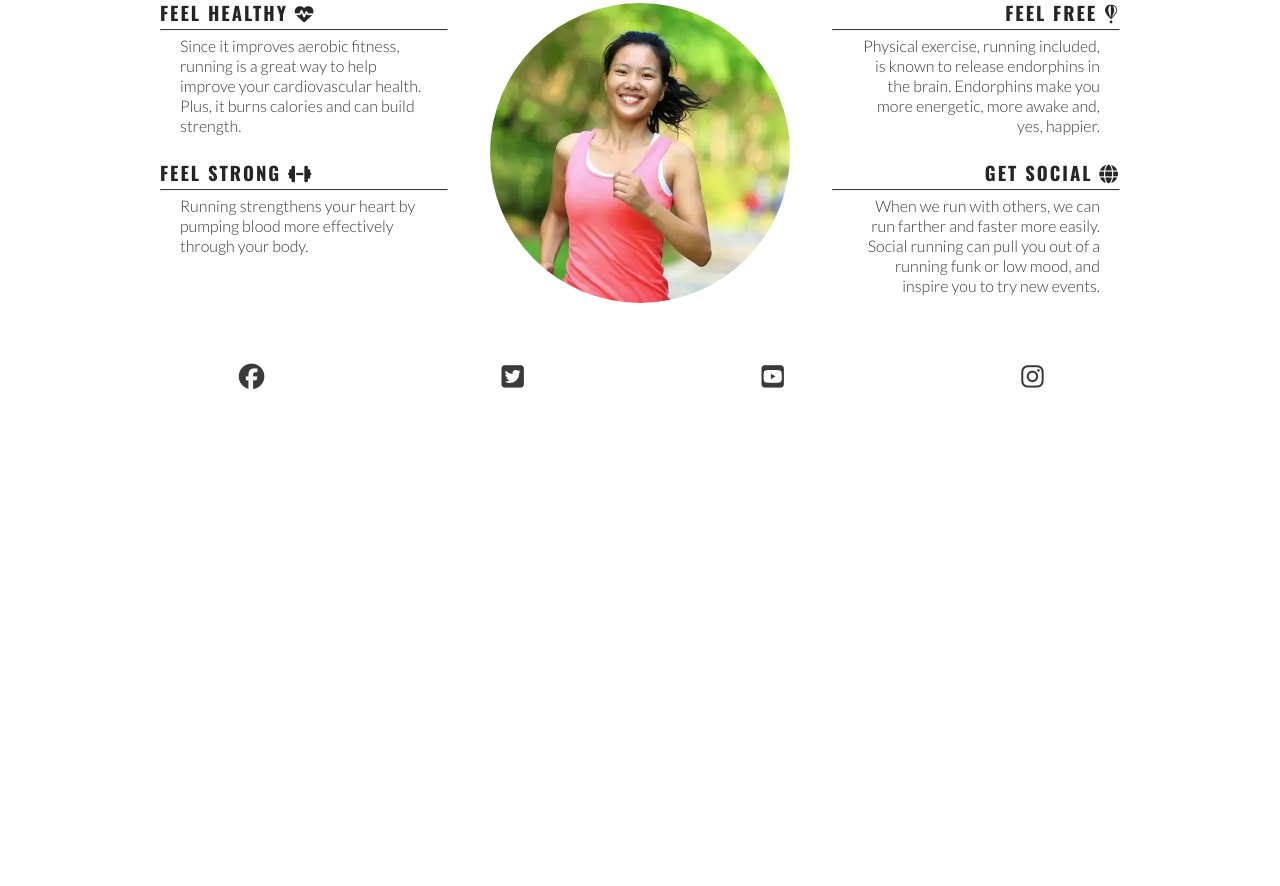
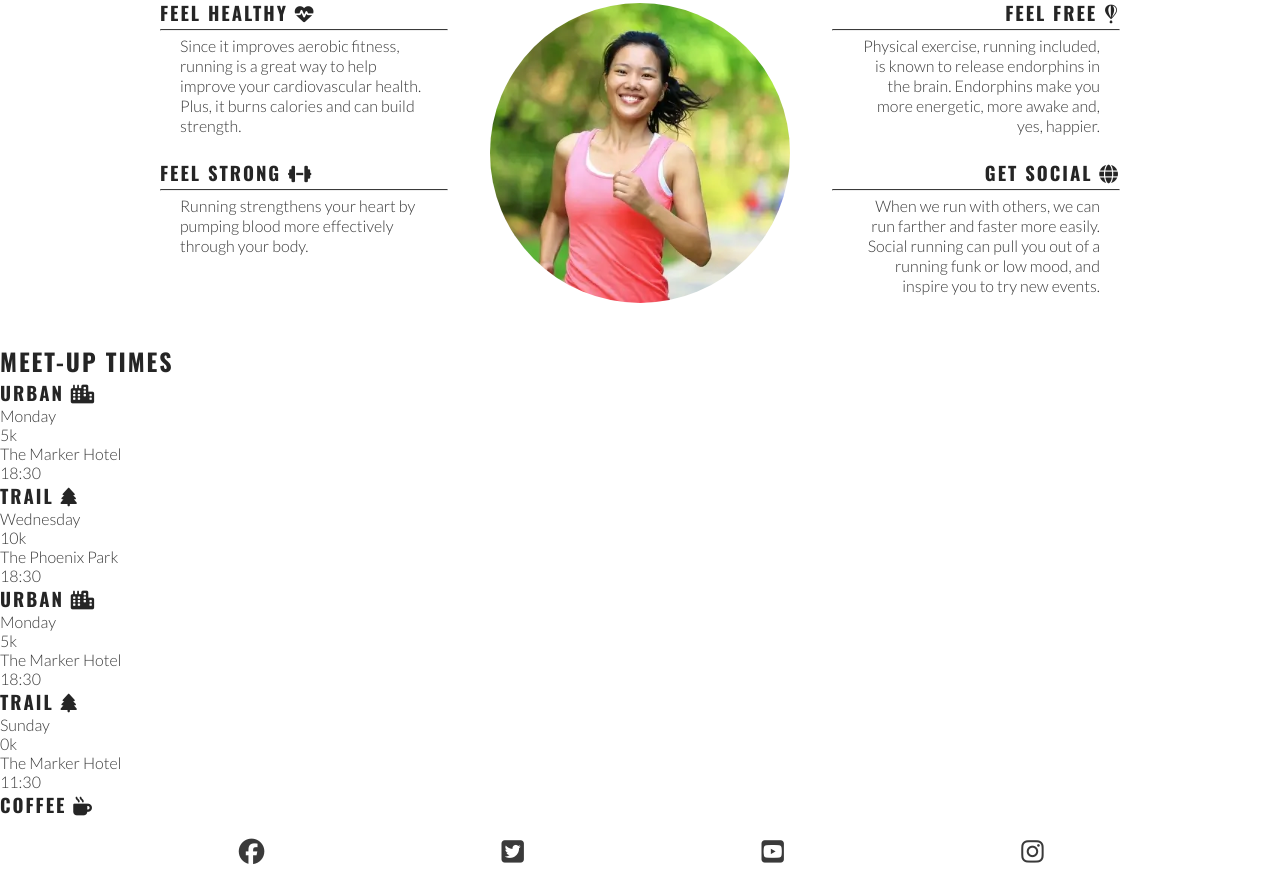
Before and after one commit to Alexiou981/Love-Running-Project, a plain HTML site: page index.html in a window 1280 px wide. Shown: the part 782-1668 px from the top of the page. Before the commit the page ends 1193 px from the top, so only its background shows below. Drawn offline with nearby package versions, Linux system fonts and the light colour scheme.

Commit message:
Add meetup section HTML

```diff
--- a/index.html
+++ b/index.html
@@ -81,6 +81,48 @@
                 </div>
             </div>
         </section>
+
+        <!-- Meetup times section -->
+        <section id="meetups">
+            <h2>Meet-up Times</h2>
+            <div id="times">
+                <div>
+                    <h3>Urban <i class="fa-solid fa-city"></i></h3>
+                    <p>Monday</p>
+                    <p>5k</p>
+                    <p>The Marker Hotel</p>
+                    <p>18:30</p>
+                </div>
+                <div>
+                    <h3>Trail <i class="fa-solid fa-tree"></i></h3>
+                    <p>Wednesday</p>
+                    <p>10k</p>
+                    <p>The Phoenix Park</p>
+                    <p>18:30</p>
+                </div>
+                <div>
+                    <h3>Urban <i class="fa-solid fa-city"></i></h3>
+                    <p>Monday</p>
+                    <p>5k</p>
+                    <p>The Marker Hotel</p>
+                    <p>18:30</p>
+                </div>
+                <div>
+                    <h3>Trail <i class="fa-solid fa-tree"></i></h3>
+                    <p>Sunday</p>
+                    <p>0k</p>
+                    <p>The Marker Hotel</p>
+                    <p>11:30</p>
+                </div>
+                <div>
+                    <h3>Coffee <i class="fa-solid fa-mug-hot"></i></h3>
+                    <p></p>
+                    <p></p>
+                    <p></p>
+                    <p></p>
+                </div>
+            </div>
+        </section>
     </main>
 
     <!-- Footer -->
```
